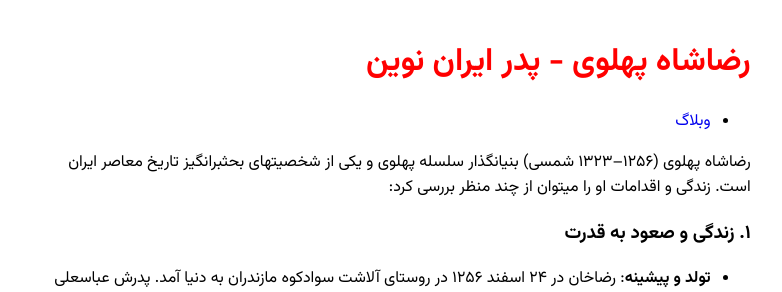
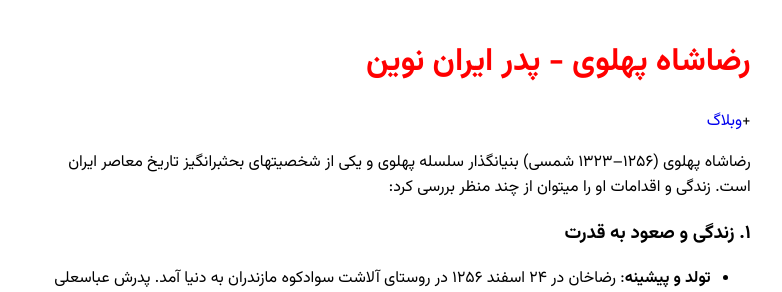
Before and after one commit to darkblog/darkblog.github.io, a Jekyll site: the page built from _posts/2024-7-4-4.md, in a window 1280 px wide and 900 px high. Shown: the top 292 px of the window, without its empty margins (249-1031 px from the left). Built offline with Jekyll 4.4.1, drawn with Linux system fonts in a browser that asks for light colours.

Commit message:
Update post.html

```diff
--- a/_layouts/post.html
+++ b/_layouts/post.html
@@ -8,11 +8,7 @@
 </head>
 <body>
 <h1>{{ page.title }}</h1>
-<nav>
-<ul id="وبلاگ">
-<li><a href="https://darkblog.github.io/">وبلاگ</a></li>
-</ul>
-</nav>
+<nav>+<a href="https://darkblog.github.io/">وبلاگ</a></nav>
 {{ content }}
 {% for post in site.posts %}
 <hr>
```
